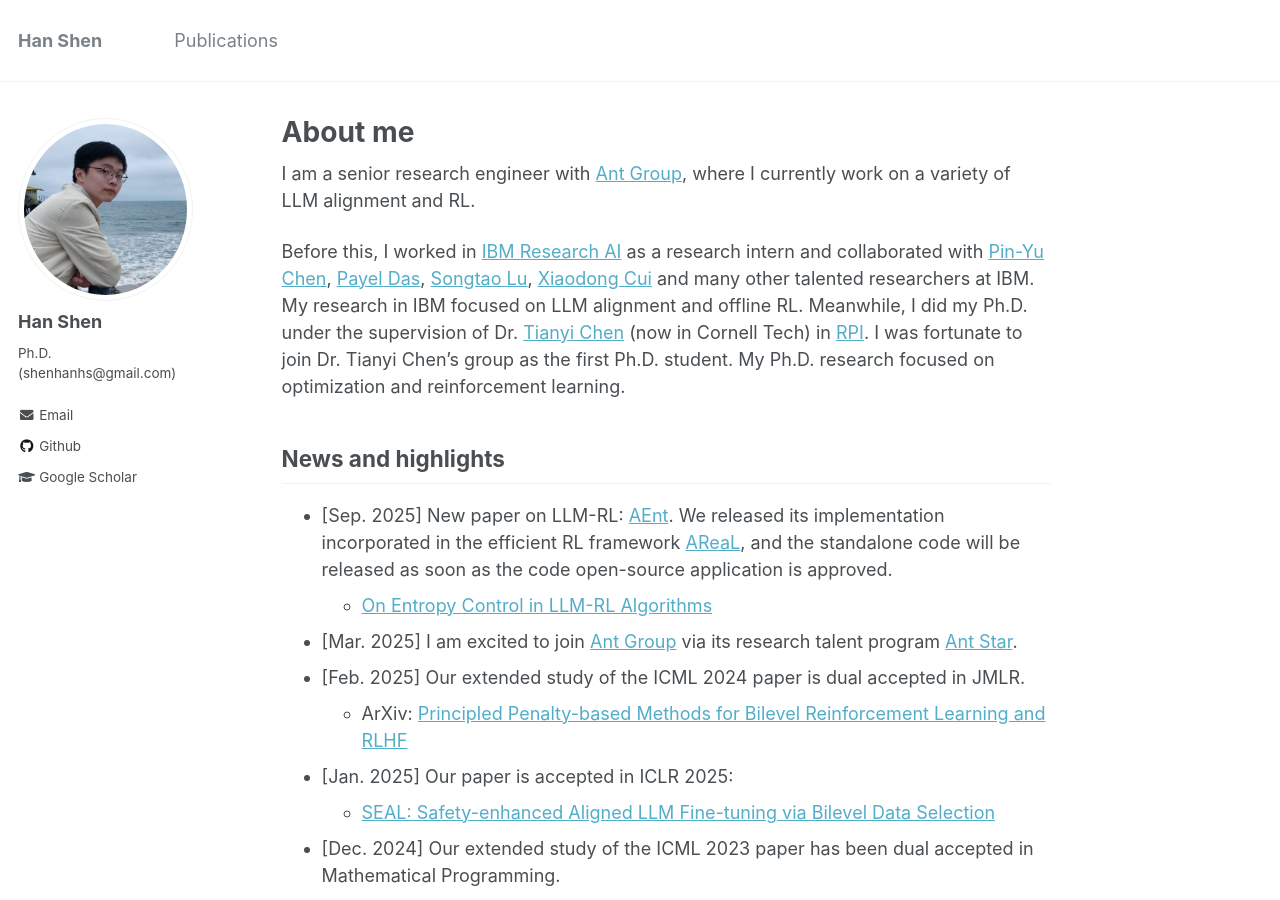
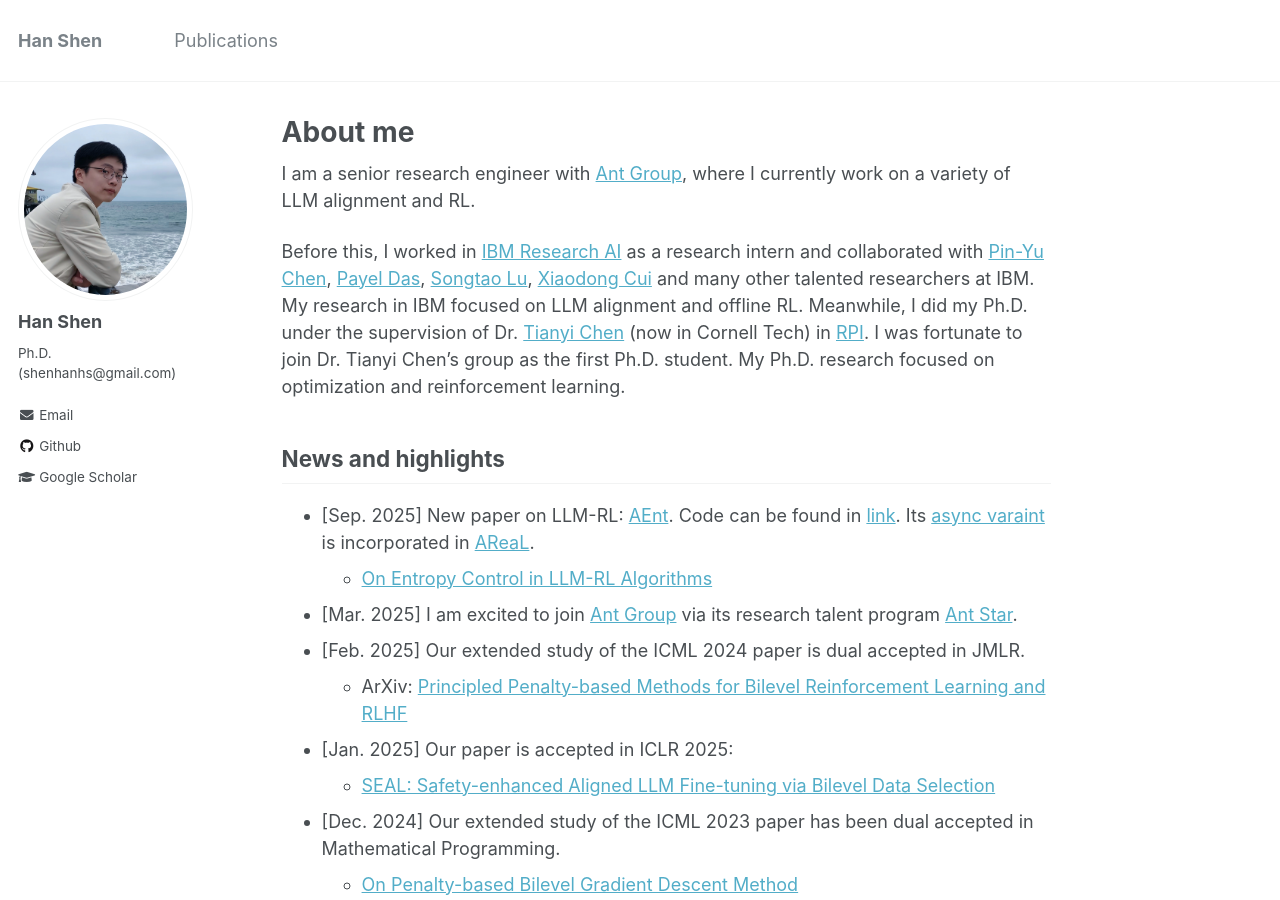
Before and after one commit to hanshen95/hanshen95.github.io, a Jekyll site: the page built from _pages/about.md, in a window 1280 px wide and 900 px high. Built offline with Jekyll 4.4.1, drawn with Linux system fonts in a browser that asks for light colours.

Commit message:
Update about.md

```diff
--- a/_pages/about.md
+++ b/_pages/about.md
@@ -17,7 +17,7 @@
 
 
 ## News and highlights
-* [Sep. 2025] New paper on LLM-RL: [AEnt](https://arxiv.org/abs/2509.03493). We released its implementation incorporated in the efficient RL framework [AReaL](https://github.com/inclusionAI/AReaL), and the standalone code will be released as soon as the code open-source application is approved.
+* [Sep. 2025] New paper on LLM-RL: [AEnt](https://arxiv.org/abs/2509.03493). Code can be found in [link](https://github.com/antgroup/AEnt). Its [async varaint](https://github.com/inclusionAI/AReaL/recipe/AEnt) is incorporated in [AReaL](https://github.com/inclusionAI/AReaL).
   * [On Entropy Control in LLM-RL Algorithms](https://arxiv.org/abs/2509.03493)
 * [Mar. 2025] I am excited to join [Ant Group](https://www.antgroup.com/en) via its research talent program [Ant Star](https://talent.antgroup.com/ant-star).
 * [Feb. 2025] Our extended study of the ICML 2024 paper is dual accepted in JMLR.
```
